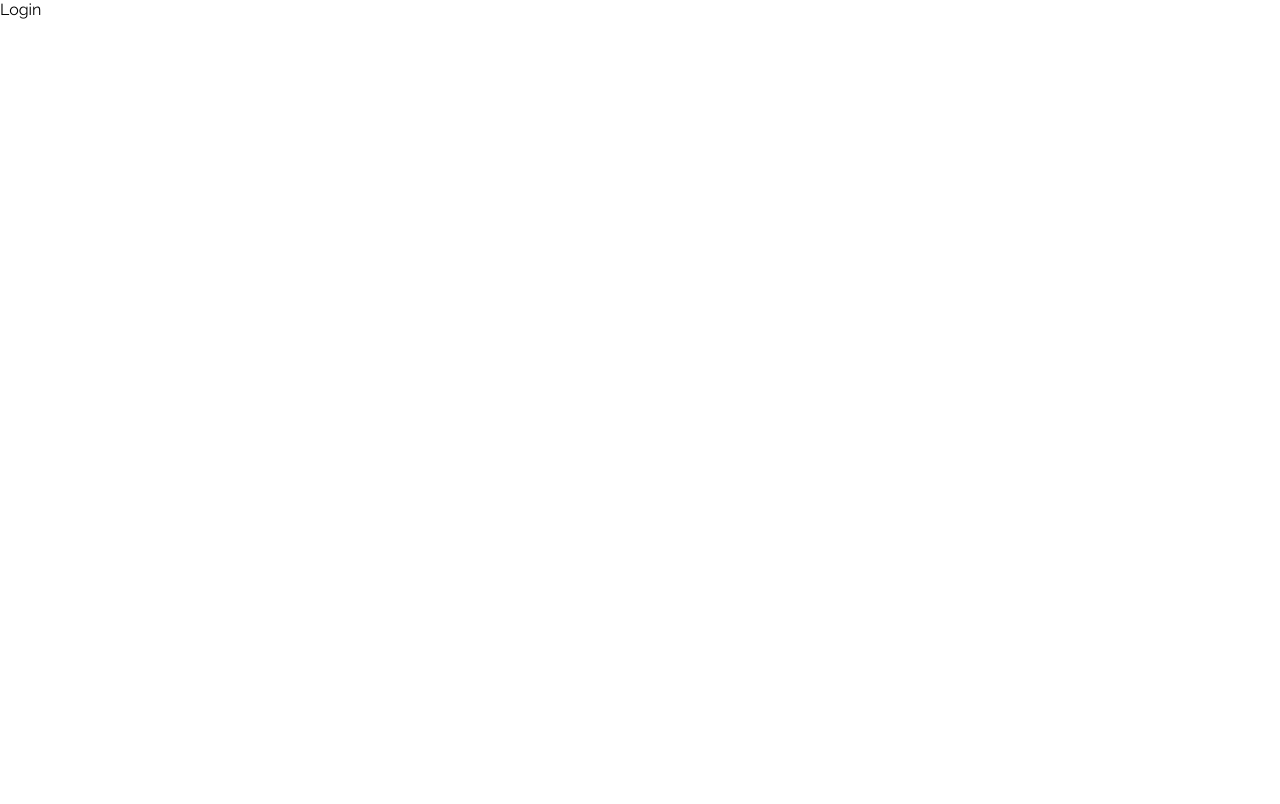
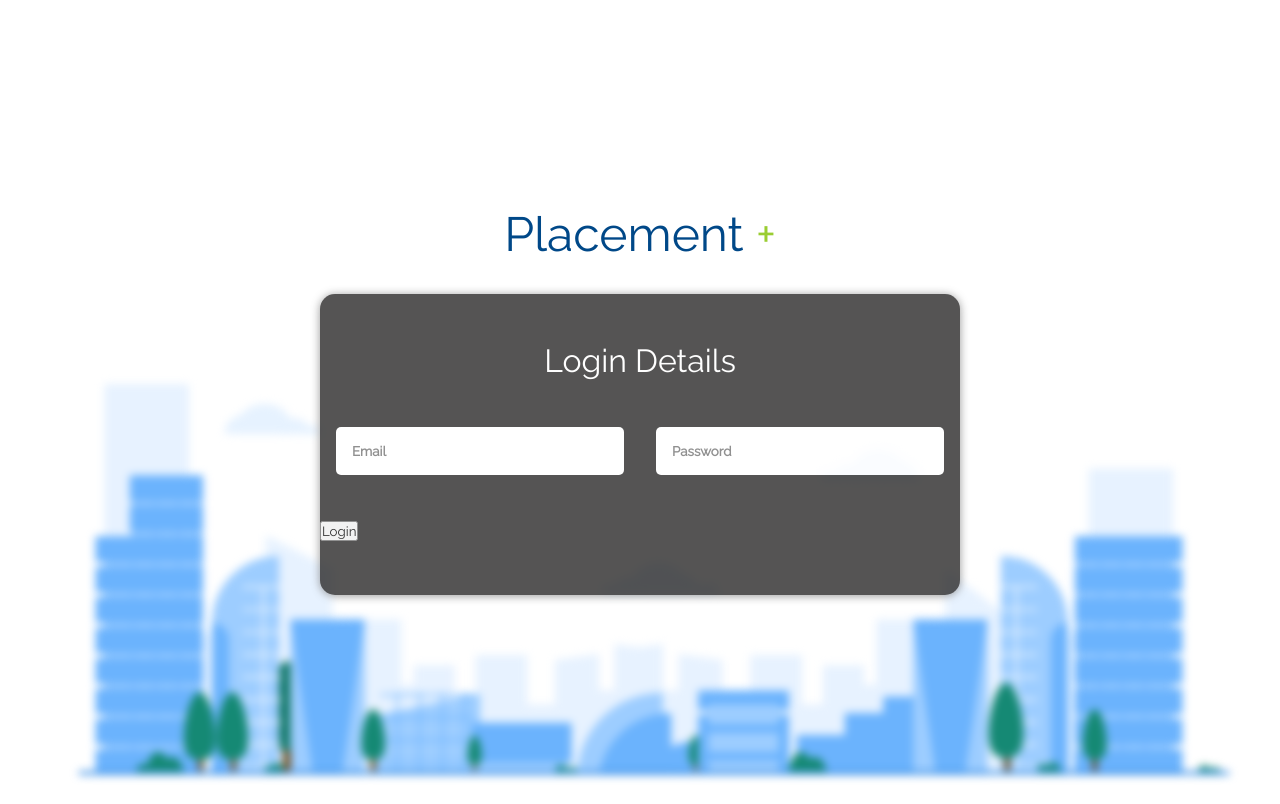
Before and after one commit to Phoenix6296/studies-zone-task, a React (Create React App) app: page /login in a window 1280 px wide. Built offline with nearby package versions, Linux system fonts and the light colour scheme.

Commit message:
removed navbar import from register.jsx

```diff
--- a/src/Components/Login/Login.jsx
+++ b/src/Components/Login/Login.jsx
@@ -1,9 +1,28 @@
-import React from 'react'
+import React from "react";
+import "./Login.css";
+import BannerImage from "../../Assets/bannerImage.svg";
 
 const Login = () => {
   return (
-    <div>Login</div>
-  )
-}
+    <>
+      <div className="register">
+        <span>
+          Placement <span>+</span>
+        </span>
+        <div className="r-container">
+          <span>Login Details</span>
+          <form action="">
+            <div className="r-inputs">
+              <input type="email" placeholder="Email" id="r-email" required />
+              <input type="password" placeholder="Password" required />
+            </div>
+            <button>Login</button>
+          </form>
+        </div>
+      </div>
+      <img src={BannerImage} alt="" />
+    </>
+  );
+};
 
-export default Login
+export default Login;
--- a/src/Components/Register/Register.jsx
+++ b/src/Components/Register/Register.jsx
@@ -1,6 +1,5 @@
 import React from "react";
 import "./Register.css";
-import Navbar from "../Home/Navbar/Navbar";
 import BannerImage from "../../Assets/bannerImage.svg";
 
 const Register = () => {
```
